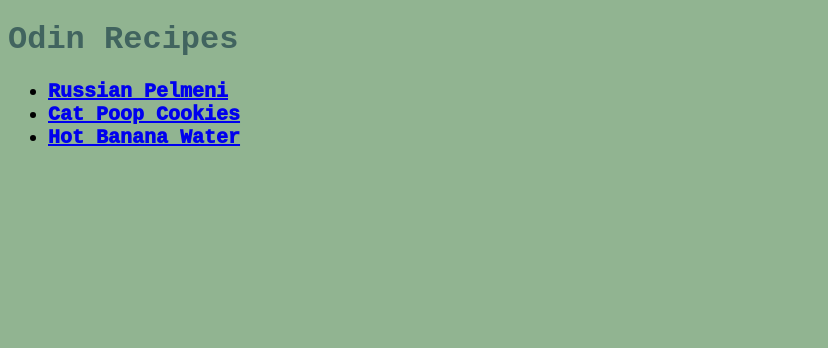
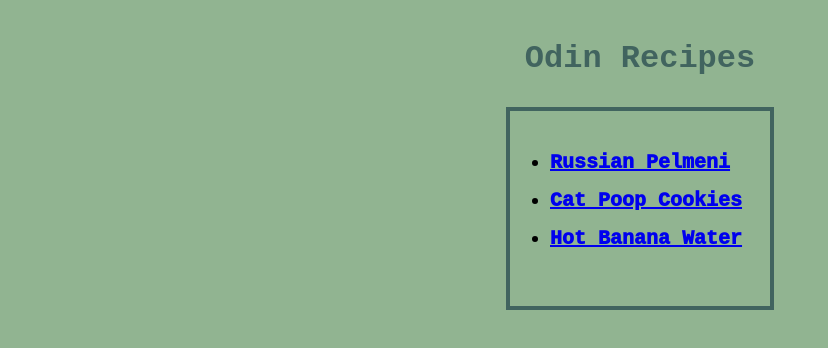
Before and after one commit to kapibaryimba0/odin-recipes, a plain HTML site: page index.html in a window 1280 px wide. Shown: the whole page, without its empty margins (0-828 px from the left). Drawn offline with Linux system fonts and the light colour scheme.

Commit message:
Center h1 and modify ul in index.html
Center h1 horizontally and create a border for ul in which to center li

```diff
--- a/index.html
+++ b/index.html
@@ -7,7 +7,7 @@
   </head>
   <body class="main">
     <h1 class="odin">Odin Recipes</h1>
-    <ul>
+    <ul class="um">
       <li><a href="./recipes/russian_pelmeni.html">Russian Pelmeni</a></li>
       <li><a href="./recipes/cat_poop_cookies.html">Cat Poop Cookies</a></li>
       <li><a href="./recipes/hot_banana_water.html">Hot Banana Water</a></li>
--- a/styles.css
+++ b/styles.css
@@ -8,6 +8,23 @@ body {
 
 .odin {
   color: rgb(65, 100, 95);
+  text-align: center;
+  margin-top: 40px;
+  margin-bottom: 30px;
+}
+
+.um {
+  margin-left: auto;
+  margin-right: auto;
+  width: 220px;
+  height: 170px;
+  border: 4px solid rgb(65, 100, 95);
+  padding-top: 25px;
+  padding-bottom: 0px;
+}
+
+.um li {
+  margin-top: 15px;
 }
 
 .ph1 {
```
